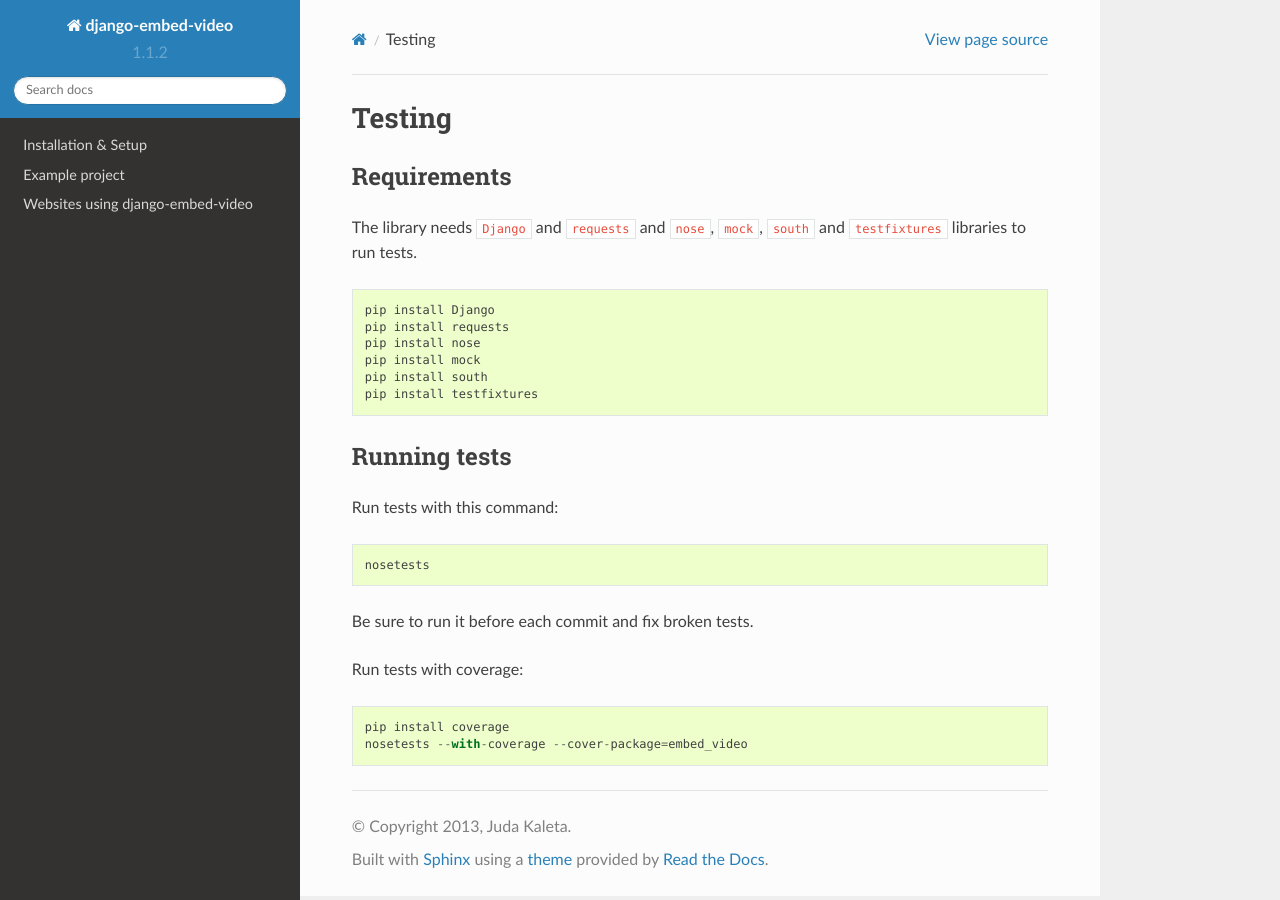
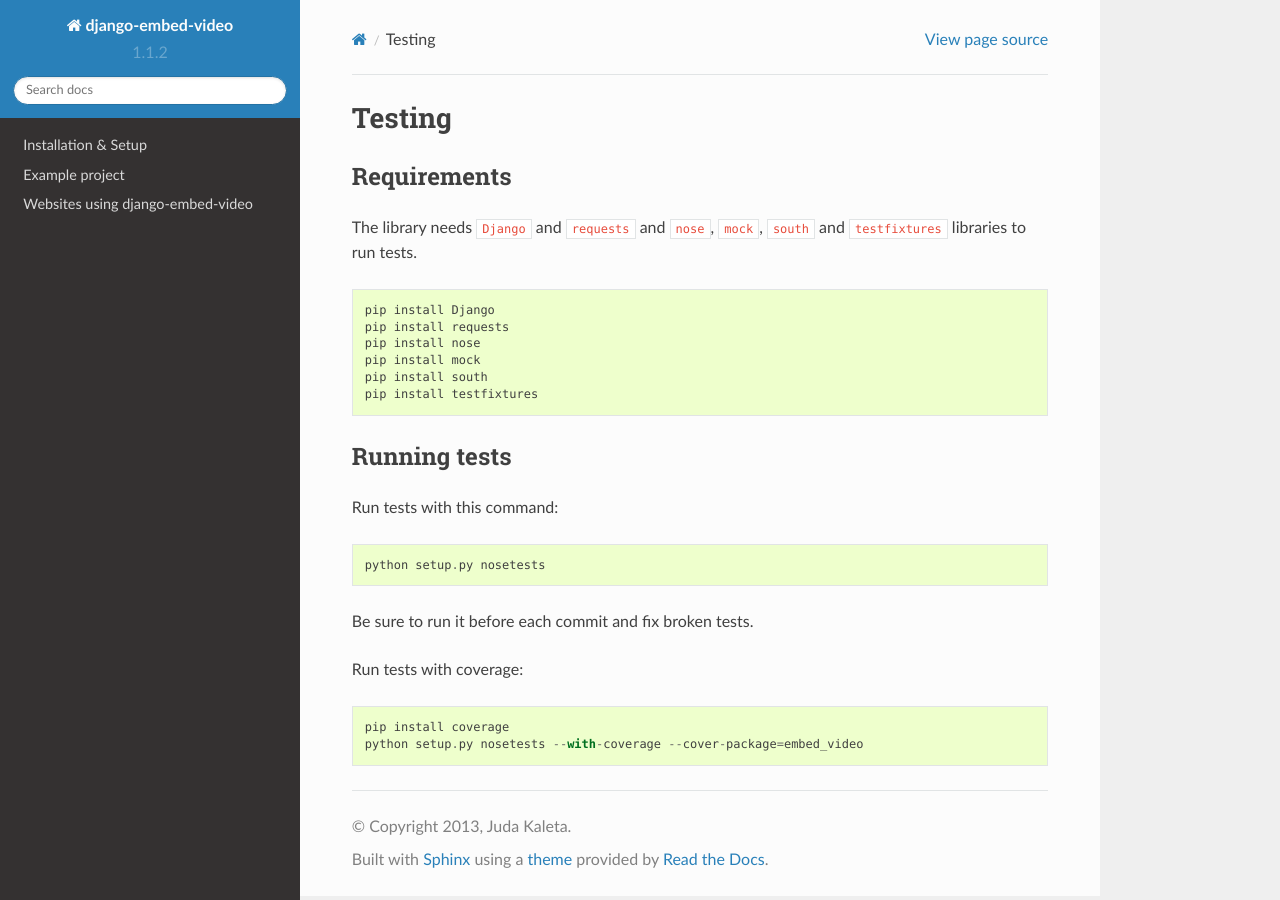
Before and after one commit to jazzband/django-embed-video, a Sphinx documentation site: the page built from docs/development/testing.rst, in a window 1280 px wide. Built offline with Sphinx 7.4.7 and the Read the Docs theme 2.0.0, drawn with Linux system fonts in a browser that asks for light colours; pages that are not in the unit, such as notebooks, are missing from menus.

Commit message:
Making runnning nosetests a little simpler!

```diff
--- a/docs/development/testing.rst
+++ b/docs/development/testing.rst
@@ -24,7 +24,7 @@
 
 ::
 
-  nosetests
+  python setup.py nosetests
 
 
 Be sure to run it before each commit and fix broken tests.
@@ -35,4 +35,4 @@
 ::
 
   pip install coverage
-  nosetests --with-coverage --cover-package=embed_video
+  python setup.py nosetests --with-coverage --cover-package=embed_video
--- a/setup.py
+++ b/setup.py
@@ -32,6 +32,7 @@
     ],
     keywords=['youtube', 'vimeo', 'video', 'soundcloud'],
     install_requires=['requests >= 1.2.3', 'Django >= 1.5'],
-    tests_require=['requests >= 2.19'],
+    setup_requires=['nose'],
+    tests_require=['Django', 'requests >= 2.19', 'mock', 'testfixtures', 'south'],
     test_suite='nose.collector',
 )
```
Also changed, not shown: .travis.yml, 1 other file.
